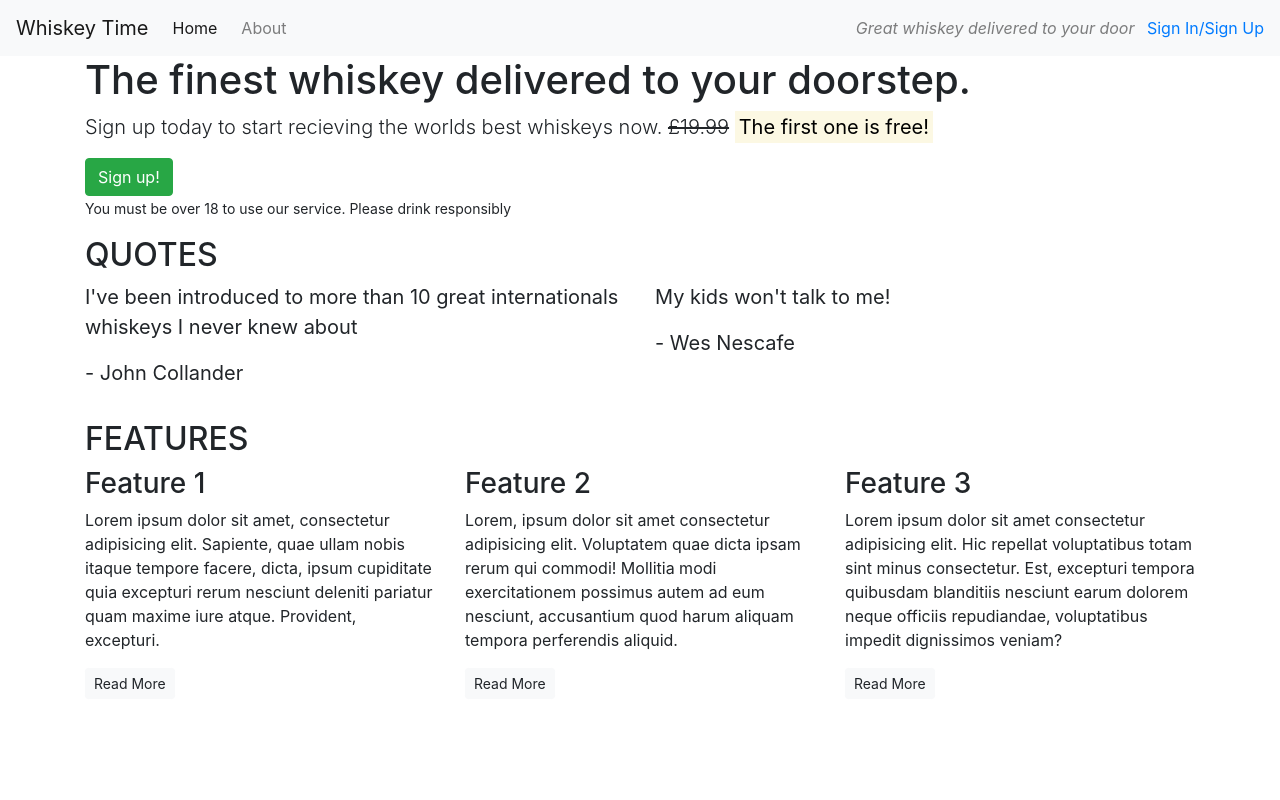
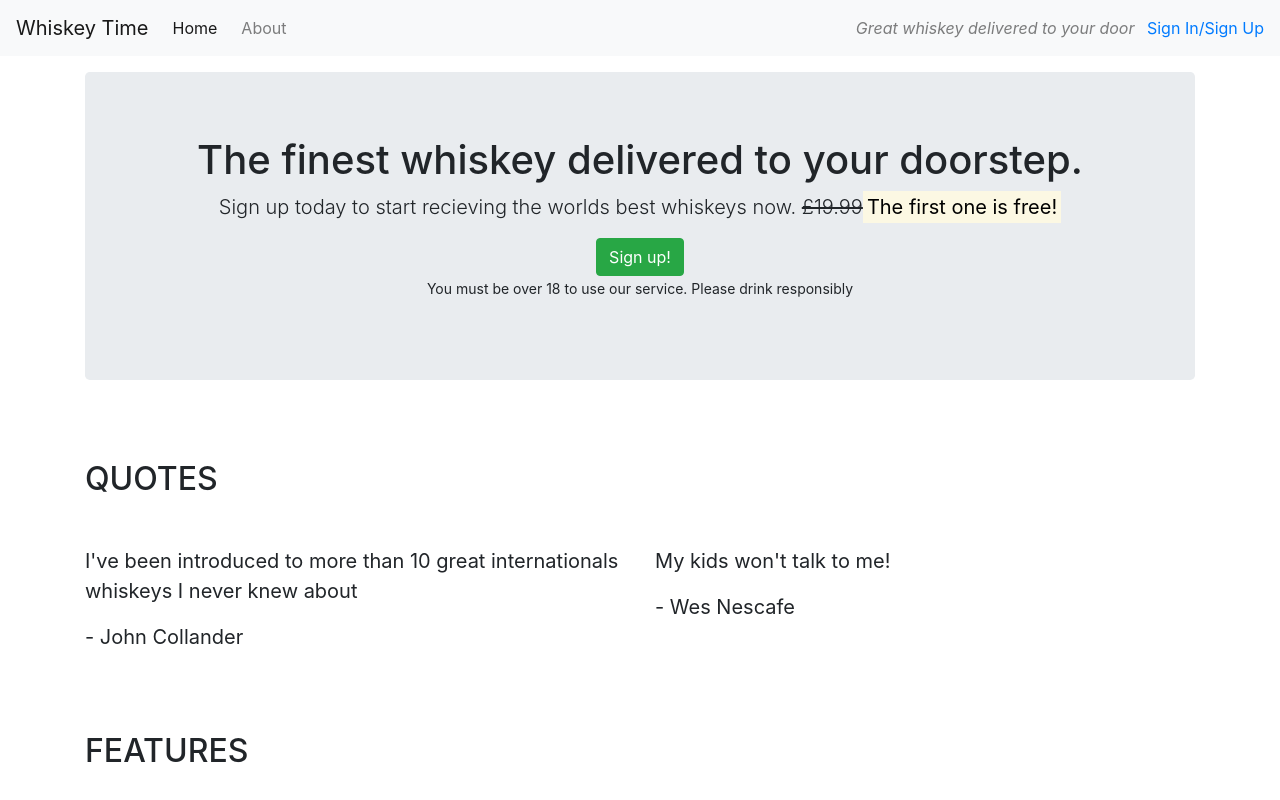
Before and after one commit to Sjwilhelms/LMSbootstrap, a plain HTML site: page index.html in a window 1280 px wide. Shown: the top 800 px of the page. Drawn offline with nearby package versions, Linux system fonts and the light colour scheme.

Commit message:
add jumbotron and style headings

```diff
--- a/index.html
+++ b/index.html
@@ -21,20 +21,22 @@
         </div>
 
     </nav>
-    <article class="container">
+    <article class="container mt-3">
         <!-- callout -->
          <div class="row">
-            <section class="callout col-12">
-                <h1>The finest whiskey delivered to your doorstep.</h1>
-                <p class="lead">Sign up today to start recieving the worlds best whiskeys now. <s>£19.99</s> <strong><mark>The first one is free!</mark></strong></p>
-                <button class="btn btn-success btn-large">Sign up!</button>
-                <p class="muted"><small>You must be over 18 to use our service. Please drink responsibly</small></p>
-            </section>
+            <div class="col-12">
+                <section class="callout jumbotron text-center">
+                    <h1>The finest whiskey delivered to your doorstep.</h1>
+                    <p class="lead">Sign up today to start recieving the worlds best whiskeys now. <s class="d-none d-sm-inline">£19.99</s><span class="d-inline d-sm-none"><br></span><strong><mark>The first one is free!</mark></strong></p>
+                    <button class="btn btn-success btn-large">Sign up!</button>
+                    <p class="muted"><small>You must be over 18 to use our service. Please drink responsibly</small></p>
+                </section>
+            </div>
          </div>
         <!-- quotes -->
         <section class="quotes">
             <div class="row">
-                <h2 class="text-uppercase col-12">Quotes</h2>
+                <h2 class="text-uppercase col-12 my-5">Quotes</h2>
             </div>
             <div class="row">
                 <blockquote class="blockquote col-12 col-md-6">
@@ -51,7 +53,7 @@
         <section class="features">
             <div class="row">
                 <div class="col-12">
-                    <h2 class="text-uppercase">Features</h2>
+                    <h2 class="text-uppercase my-5">Features</h2>
                 </div>
             </div>
             <div class="row">
```
